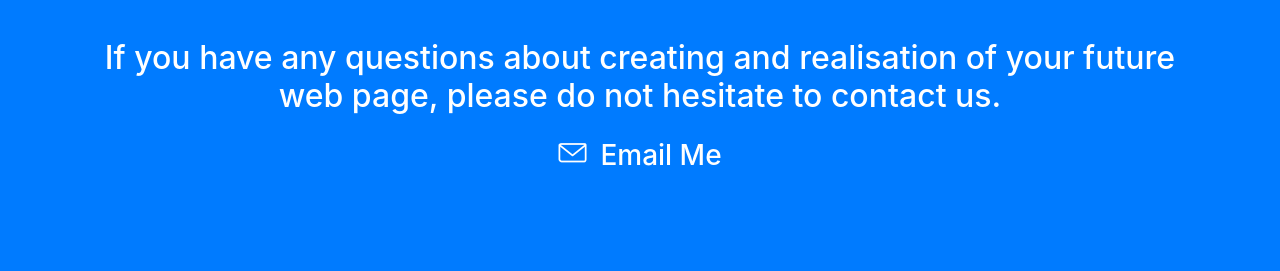
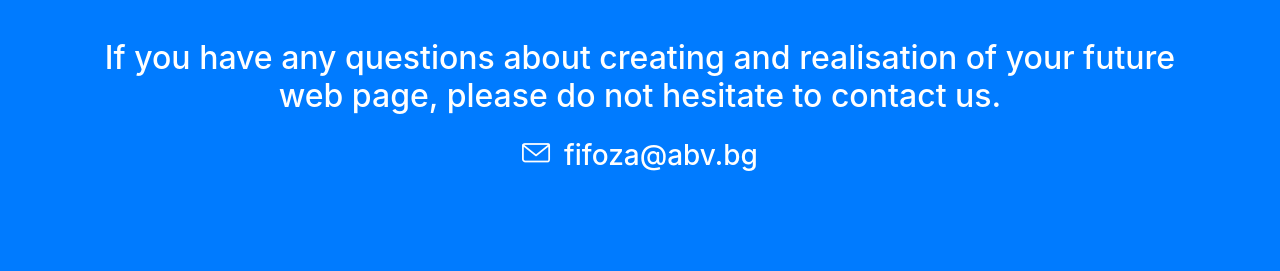
Before and after one commit to Fifoza/fifoza.github.io, a website with bundled scripts: page index.html in a window 1280 px wide. Shown: the part 4620-4891 px from the top of the page. Built offline with nearby package versions, Linux system fonts and the light colour scheme.

Commit message:
Add files via upload

```diff
--- a/index.html
+++ b/index.html
@@ -330,7 +330,7 @@
         <h2 class="mb-4">If you have any questions about creating and realisation of your future web page, please do
           not hesitate to contact us. </h2>
         <a href="mailto:fifoza@abv.bg" class="btn-light">
-          <h3 class="text-white mb-0"><i class="icon-envelope"> </i>Email Me</h3>
+          <h3 class="text-white mb-0"><i class="icon-envelope"> </i>fifoza@abv.bg</h3>
         </a>
 
 
```
Also changed, not shown: index2.html (+1 -1 lines).
